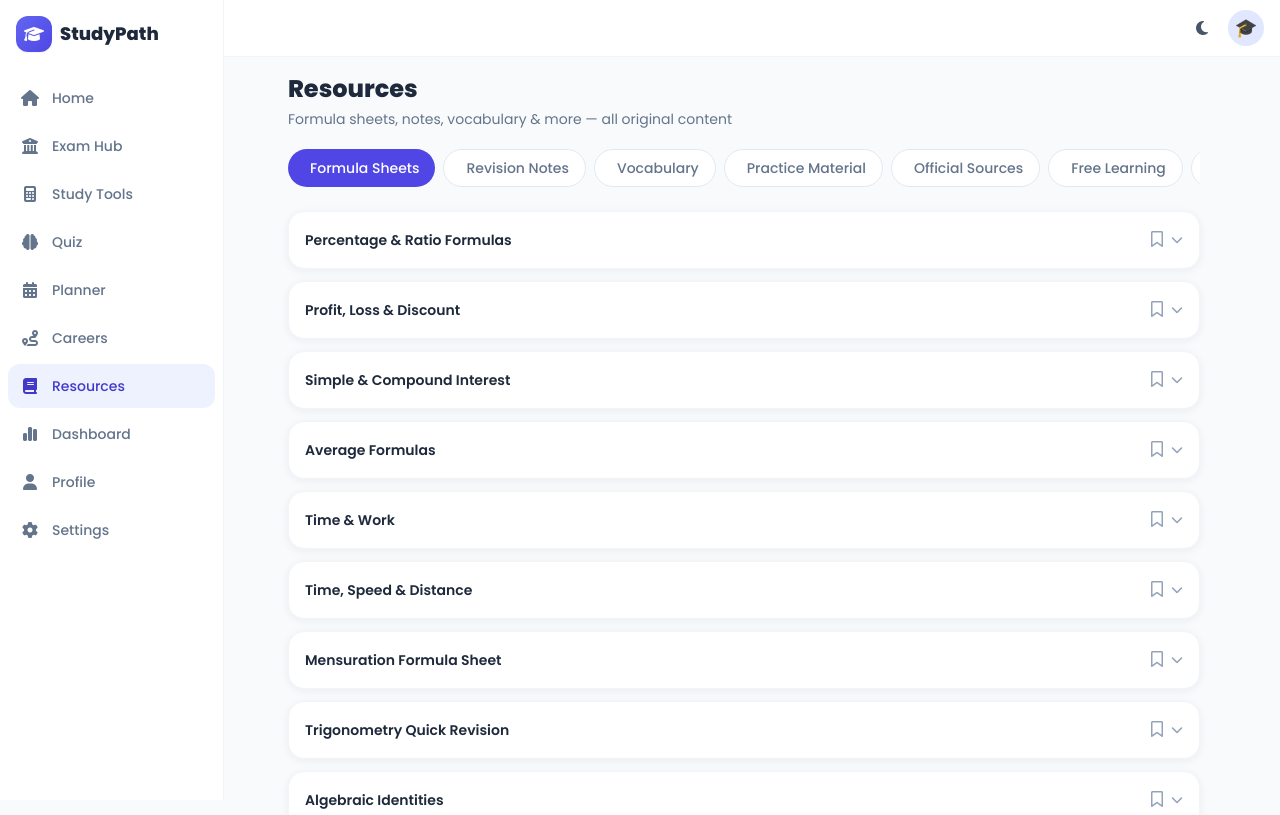
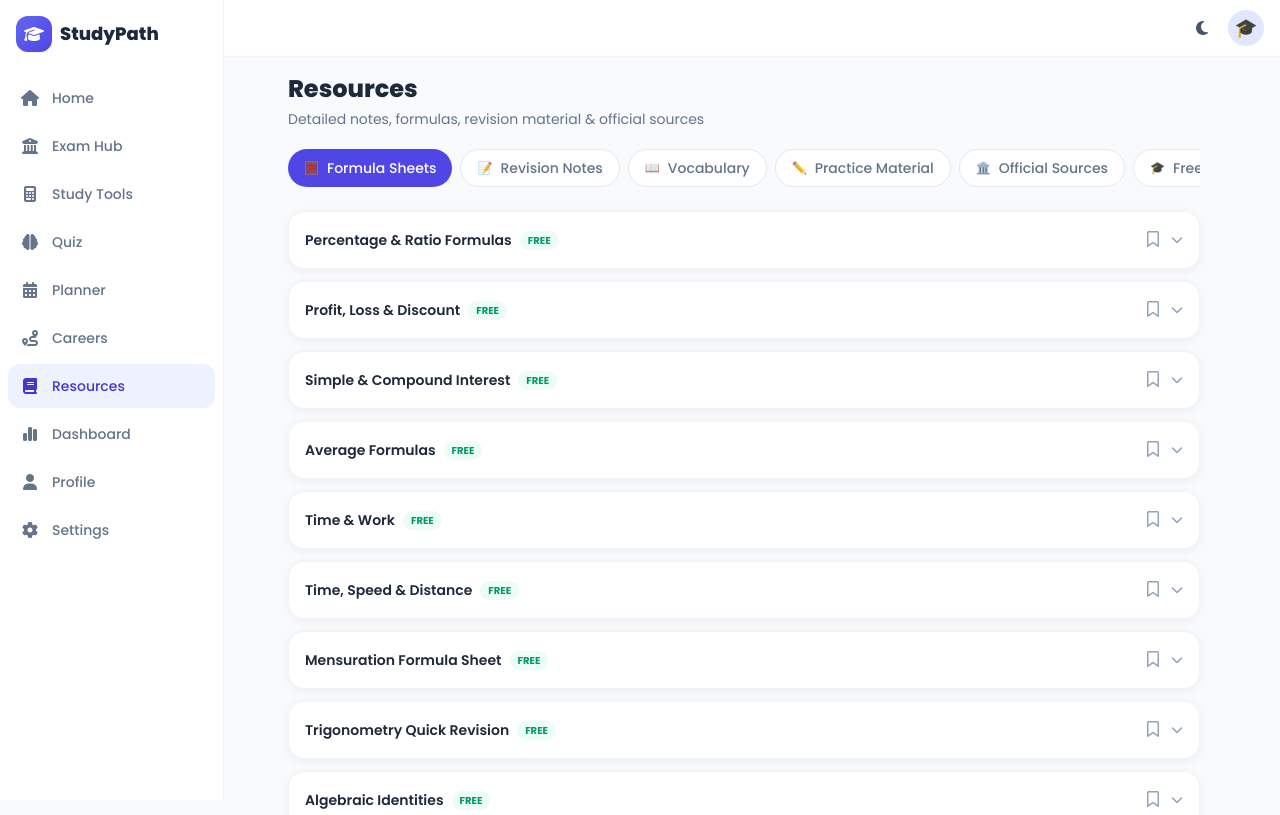
Before and after one commit to adityacricket/studypath, a React (Vite) app: page /resources in a window 1280 px wide. Shown: the top 815 px of the page. Built offline with nearby package versions, Linux system fonts and the light colour scheme.

Commit message:
Update Resources viewer

```diff
--- a/src/pages/Resources.jsx
+++ b/src/pages/Resources.jsx
@@ -1,19 +1,25 @@
 import React, { useState, useEffect } from 'react'
 import { useSearchParams, Link } from 'react-router-dom'
+
 import { resourceCategories, resources } from '../data/resources.js'
 import { useApp } from '../context/AppContext.jsx'
+
 import AdSlot, { PremiumBanner } from '../components/AdSlot.jsx'
 
 export default function Resources() {
   const [searchParams] = useSearchParams()
+
   const [activeCategory, setActiveCategory] = useState('formula-sheets')
   const [openResource, setOpenResource] = useState(null)
+
   const { savedResources, toggleSavedResource } = useApp()
 
   useEffect(() => {
     const openId = searchParams.get('open')
+
     if (openId) {
       const r = resources.find((res) => res.id === openId)
+
       if (r) {
         setActiveCategory(r.category)
         setOpenResource(r)
@@ -21,82 +27,256 @@ export default function Resources() {
     }
   }, [searchParams])
 
-  const filtered = resources.filter((r) => r.category === activeCategory)
+  const filtered = resources.filter(
+    (resource) => resource.category === activeCategory
+  )
+
+  const handleOpenViewer = (resource) => {
+    setOpenResource(null)
+  }
 
   return (
     <div className="space-y-5">
+
+      {/* Header */}
       <div>
-        <h1 className="text-2xl font-extrabold mb-1">Resources</h1>
-        <p className="text-slate-500 dark:text-slate-400 text-sm">Formula sheets, notes, vocabulary & more — all original content</p>
+        <h1 className="text-2xl font-extrabold mb-1">
+          Resources
+        </h1>
+
+        <p className="text-slate-500 dark:text-slate-400 text-sm">
+          Detailed notes, formulas, revision material & official sources
+        </p>
       </div>
 
+      {/* Categories */}
       <div className="flex gap-2 overflow-x-auto pb-1 -mx-4 px-4 md:mx-0 md:px-0">
+
         {resourceCategories.map((cat) => (
           <button
             key={cat.id}
-            onClick={() => { setActiveCategory(cat.id); setOpenResource(null) }}
-            className={`shrink-0 flex items-center gap-1.5 px-4 py-2 rounded-full text-sm font-medium transition ${
-              activeCategory === cat.id ? 'bg-primary-600 text-white' : 'bg-white dark:bg-slate-900 border border-slate-200 dark:border-slate-700 text-slate-500'
+            onClick={() => {
+              setActiveCategory(cat.id)
+              setOpenResource(null)
+            }}
+            className={`shrink-0 flex items-center gap-2 px-4 py-2 rounded-full text-sm font-medium transition ${
+              activeCategory === cat.id
+                ? 'bg-primary-600 text-white'
+                : 'bg-white dark:bg-slate-900 border border-slate-200 dark:border-slate-700 text-slate-500 dark:text-slate-300'
             }`}
           >
-            <i className={`fas ${cat.icon} text-xs`}></i>
+            <span className="text-xs">
+              {cat.icon}
+            </span>
+
             {cat.name}
           </button>
         ))}
+
       </div>
 
+      {/* Resources */}
       <div className="space-y-3">
+
         {filtered.map((r) => (
-          <div key={r.id} className="card overflow-hidden">
+
+          <div
+            key={r.id}
+            className="card overflow-hidden"
+          >
+
+            {/* Resource Header */}
             <button
-              onClick={() => setOpenResource(openResource?.id === r.id ? null : r)}
-              className="w-full flex items-center justify-between p-4"
+              onClick={() =>
+                setOpenResource(
+                  openResource?.id === r.id ? null : r
+                )
+              }
+              className="w-full flex items-center justify-between p-4 text-left"
             >
+
               <div className="flex items-center gap-2 min-w-0">
-                <span className="font-semibold text-sm truncate">{r.title}</span>
-                {r.premium && <span className="premium-tag shrink-0">Premium</span>}
+
+                <span className="font-semibold text-sm truncate">
+                  {r.title}
+                </span>
+
+                {r.premium && (
+                  <span className="premium-tag shrink-0">
+                    Premium
+                  </span>
+                )}
+
+                {!r.premium && (
+                  <span className="shrink-0 rounded-full bg-emerald-50 px-2 py-0.5 text-[10px] font-bold text-emerald-600">
+                    FREE
+                  </span>
+                )}
+
               </div>
-              <div className="flex items-center gap-2 shrink-0">
+
+              <div className="flex items-center gap-3 shrink-0">
+
                 <button
-                  onClick={(e) => { e.stopPropagation(); toggleSavedResource(r.id) }}
+                  onClick={(e) => {
+                    e.stopPropagation()
+                    toggleSavedResource(r.id)
+                  }}
                   className="text-slate-400 hover:text-amber-500"
+                  aria-label="Save resource"
                 >
-                  <i className={`${savedResources.includes(r.id) ? 'fas' : 'far'} fa-bookmark`}></i>
+                  <i
+                    className={`${
+                      savedResources.includes(r.id)
+                        ? 'fas'
+                        : 'far'
+                    } fa-bookmark`}
+                  />
                 </button>
-                <i className={`fas fa-chevron-down text-slate-400 text-xs transition-transform ${openResource?.id === r.id ? 'rotate-180' : ''}`}></i>
+
+                <i
+                  className={`fas fa-chevron-down text-slate-400 text-xs transition-transform ${
+                    openResource?.id === r.id
+                      ? 'rotate-180'
+                      : ''
+                  }`}
+                />
+
               </div>
+
             </button>
+
+            {/* Expanded Preview */}
             {openResource?.id === r.id && (
-              <div className="px-4 pb-4 animate-slide-up">
+
+              <div className="px-4 pb-5 animate-slide-up">
+
                 {r.premium ? (
-                  <div className="bg-gradient-to-r from-indigo-50 to-purple-50 dark:from-indigo-950/40 dark:to-purple-950/40 rounded-xl p-4 text-center">
-                    <i className="fas fa-lock text-indigo-500 mb-2"></i>
-                    <p className="text-sm text-slate-600 dark:text-slate-300 mb-2">This is a premium resource</p>
-                    <button className="btn-primary text-sm">Unlock Premium</button>
+
+                  <div className="rounded-xl bg-gradient-to-r from-indigo-50 to-purple-50 dark:from-indigo-950/40 dark:to-purple-950/40 p-5 text-center">
+
+                    <i className="fas fa-lock text-indigo-500 mb-2" />
+
+                    <p className="text-sm text-slate-600 dark:text-slate-300 mb-3">
+                      This is a premium resource.
+                    </p>
+
+                    <button className="btn-primary text-sm">
+                      Unlock Premium
+                    </button>
+
                   </div>
+
                 ) : (
-                  <ul className="space-y-1.5 text-sm text-slate-600 dark:text-slate-300">
-                    {r.content.map((line, i) => (
-                      <li key={i} className="flex gap-2">
-                        <span className="text-primary-400">•</span>
-                        <span>{line}</span>
-                      </li>
-                    ))}
-                  </ul>
+
+                  <div className="space-y-4">
+
+                    {/* Preview */}
+                    <div className="rounded-xl border border-slate-200 dark:border-slate-700 bg-slate-50/70 dark:bg-slate-900/60 p-4">
+
+                      <div className="mb-3 text-xs font-bold uppercase tracking-wide text-indigo-600 dark:text-indigo-400">
+                        Quick Preview
+                      </div>
+
+                      <ul className="space-y-2 text-sm text-slate-600 dark:text-slate-300">
+
+                        {r.content.slice(0, 4).map((line, i) => (
+
+                          <li
+                            key={i}
+                            className="flex gap-2"
+                          >
+                            <span className="text-primary-500 font-bold">
+                              •
+                            </span>
+
+                            <span>
+                              {line}
+                            </span>
+                          </li>
+
+                        ))}
+
+                      </ul>
+
+                    </div>
+
+                    {/* Detailed Viewer */}
+                    <Link
+                      to={`/resources/${r.id}`}
+                      onClick={() => handleOpenViewer(r)}
+                      className="flex items-center justify-center gap-2 w-full rounded-xl bg-primary-600 px-4 py-3 text-sm font-bold text-white transition hover:bg-primary-700"
+                    >
+                      <i className="fas fa-book-open" />
+                      Open Detailed Notes
+                    </Link>
+
+                    {/* Save */}
+                    <button
+                      onClick={() =>
+                        toggleSavedResource(r.id)
+                      }
+                      className="w-full rounded-xl border border-slate-200 dark:border-slate-700 px-4 py-2.5 text-sm font-semibold text-slate-600 dark:text-slate-300"
+                    >
+                      <i
+                        className={`${
+                          savedResources.includes(r.id)
+                            ? 'fas'
+                            : 'far'
+                        } fa-bookmark mr-2`}
+                      />
+
+                      {savedResources.includes(r.id)
+                        ? 'Saved'
+                        : 'Save Resource'}
+                    </button>
+
+                    {/* External Source */}
+                    {r.linkTo && r.linkTo.startsWith('http') && (
+
+                      <a
+                        href={r.linkTo}
+                        target="_blank"
+                        rel="noopener noreferrer"
+                        className="flex items-center justify-center gap-2 text-primary-600 dark:text-primary-400 text-sm font-semibold"
+                      >
+                        Official / External Source
+                        <i className="fas fa-external-link-alt text-xs" />
+                      </a>
+
+                    )}
+
+                    {/* Internal Source */}
+                    {r.linkTo && !r.linkTo.startsWith('http') && (
+
+                      <Link
+                        to={r.linkTo}
+                        className="flex items-center justify-center gap-2 text-primary-600 dark:text-primary-400 text-sm font-semibold"
+                      >
+                        Open Practice
+                        <i className="fas fa-arrow-right text-xs" />
+                      </Link>
+
+                    )}
+
+                  </div>
+
                 )}
-                {r.linkTo && (
-                  <Link to={r.linkTo} className="inline-flex items-center gap-1 text-primary-600 dark:text-primary-400 text-sm font-semibold mt-3">
-                    Open <i className="fas fa-arrow-right text-xs"></i>
-                  </Link>
-                )}
+
               </div>
+
             )}
+
           </div>
+
         ))}
+
       </div>
 
       <PremiumBanner />
+
       <AdSlot label="Resources Ad" />
+
     </div>
   )
 }
```
